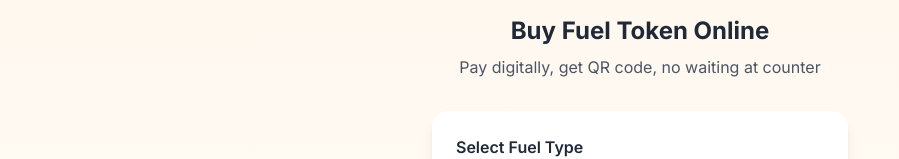
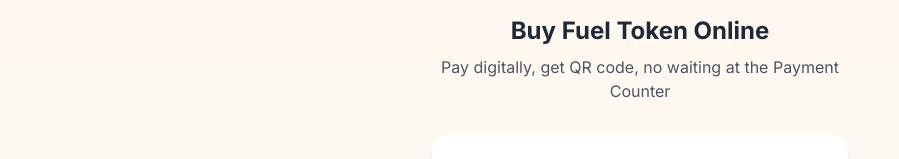
Before and after one commit to SuhaibK10/digitalfuelflowcustomer, a Next.js app: page / in a window 1280 px wide. Shown: the part 149-308 px from the top of the page, without its empty margins (0-899 px from the left). Built offline with nearby package versions, Linux system fonts and the light colour scheme; no server answers; the database is empty.

Commit message:
tweaked the UI

```diff
--- a/app/page.tsx
+++ b/app/page.tsx
@@ -172,7 +172,7 @@ export default function HomePage() {
             Buy Fuel Token Online
           </h2>
           <p className="text-gray-600">
-            Pay digitally, get QR code, no waiting at counter
+            Pay digitally, get QR code, no waiting at the Payment Counter
           </p>
         </div>
 
```
